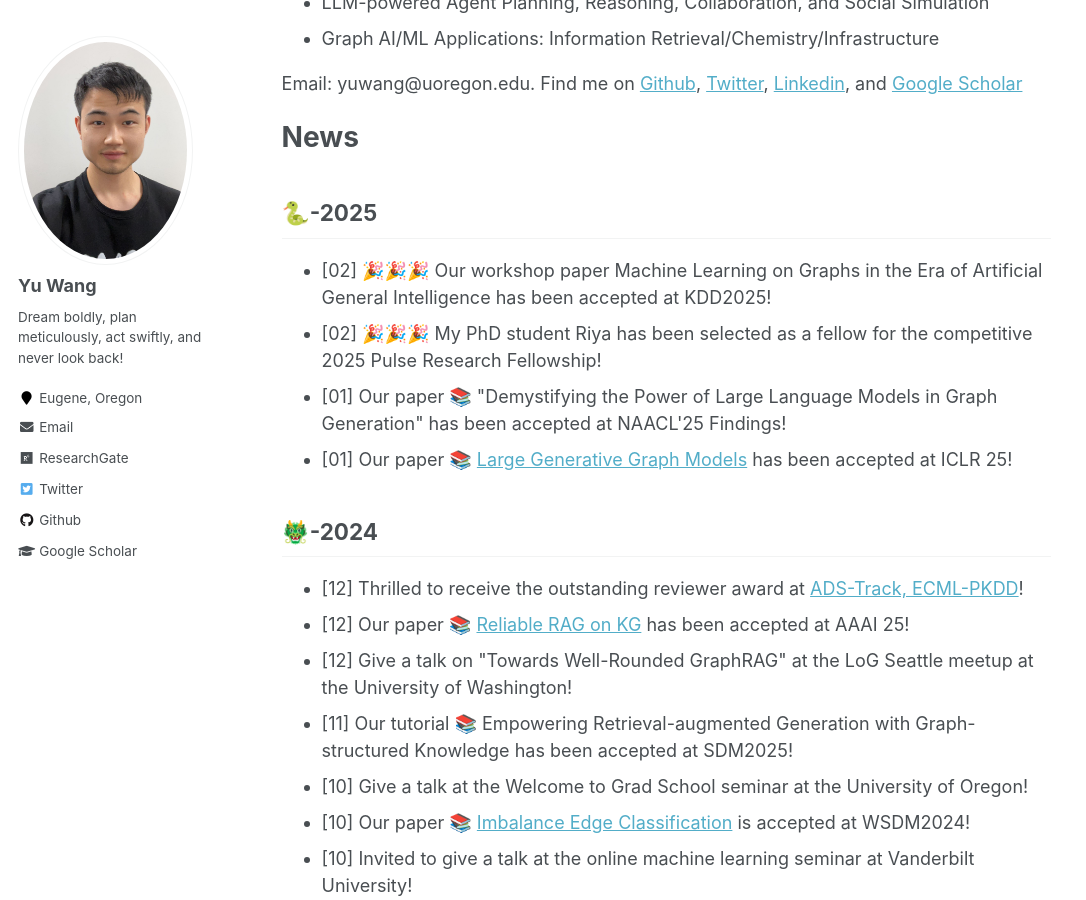
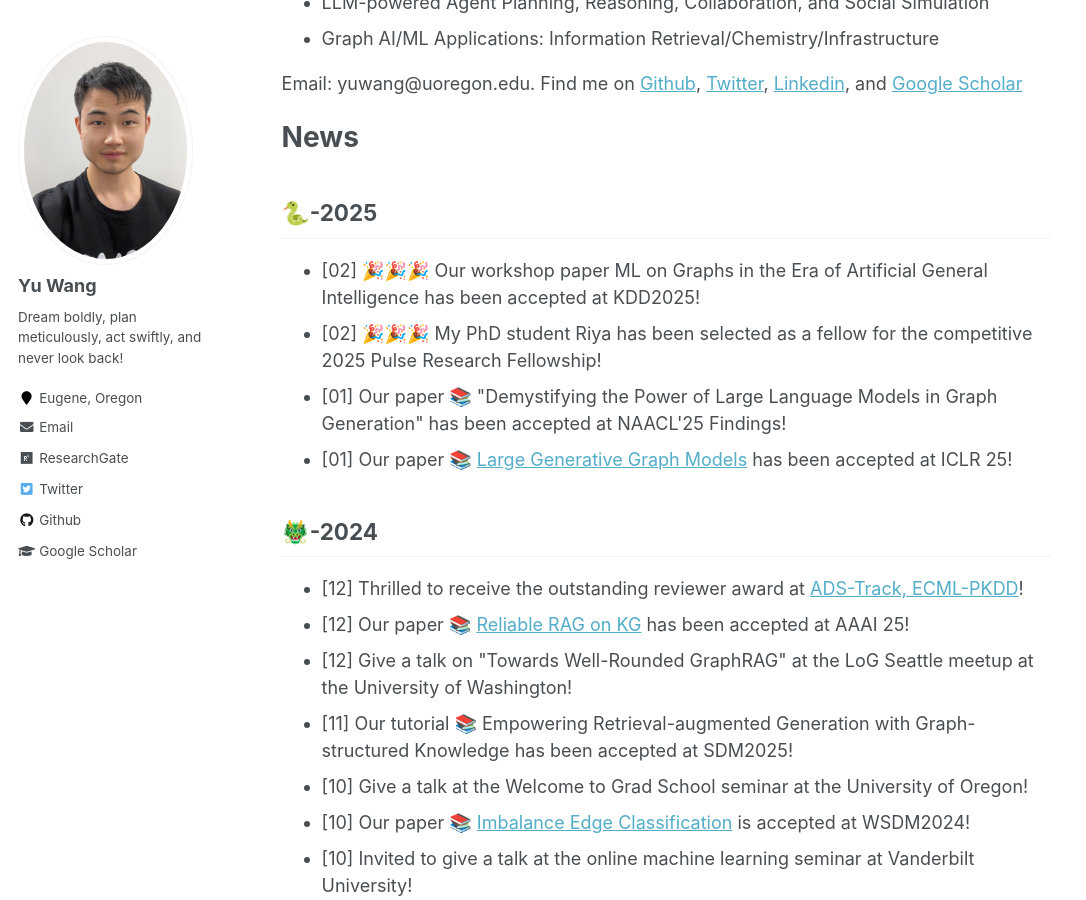
Before and after one commit to yuwang0103/yuwang0103.github.io, a Jekyll site: the page built from _pages/about.md, in a window 1280 px wide and 900 px high, scrolled down 680 px. Shown: the whole window, without its empty margins (0-1086 px from the left). Built offline with Jekyll 4.4.1, drawn with Linux system fonts in a browser that asks for light colours.

Commit message:
Update about.md

```diff
--- a/_pages/about.md
+++ b/_pages/about.md
@@ -33,7 +33,7 @@
 🐍-2025
 -----
 <ul>
-<li>[02] 🎉🎉🎉 Our workshop paper Machine Learning on Graphs in the Era of Artificial General Intelligence has been accepted at KDD2025!</li>
+<li>[02] 🎉🎉🎉 Our workshop paper ML on Graphs in the Era of Artificial General Intelligence has been accepted at KDD2025!</li>
 <li>[02] 🎉🎉🎉 My PhD student Riya has been selected as a fellow for the competitive 2025 Pulse Research Fellowship!</li>
 <li>[01] Our paper 📚 "Demystifying the Power of Large Language Models in Graph Generation" has been accepted at NAACL'25 Findings!</li>
 <li>[01] Our paper 📚 <a href='https://arxiv.org/abs/2406.05109'>Large Generative Graph Models</a> has been accepted at ICLR 25!</li>
```
